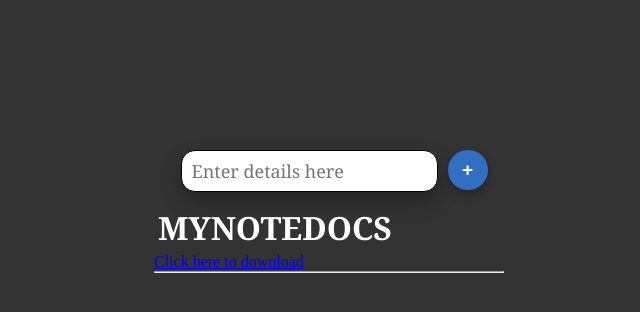
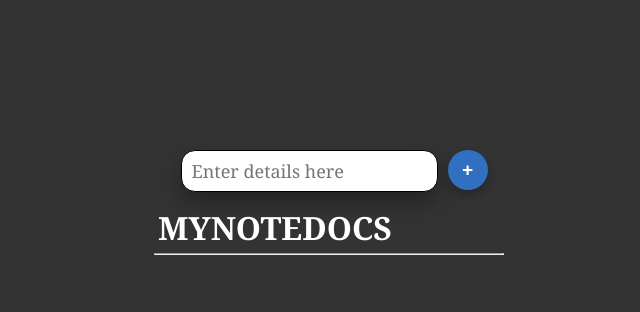
Before and after one commit to amitp11/mynotedocs, a React (Create React App) app: page / in a window 1280 px wide. Shown: the top 312 px of the page, without its empty margins (311-951 px from the left). Built offline with nearby package versions, Linux system fonts and the light colour scheme.

Commit message:
Update App.js

```diff
--- a/src/App.js
+++ b/src/App.js
@@ -18,7 +18,7 @@ function App() {
       <div className="center-container">
         <TodoInput addList={addList}/>
         <h1 className="app-heading">MYNOTEDOCS</h1>
-        <a href="/win-unpacked.7z" download>Click here to download</a>
+        {/* <a href="/win-unpacked.7z" download>Click here to download</a> */}
         <hr/>
         {listTodo.map((listItem,i)=>{
           return (
```
